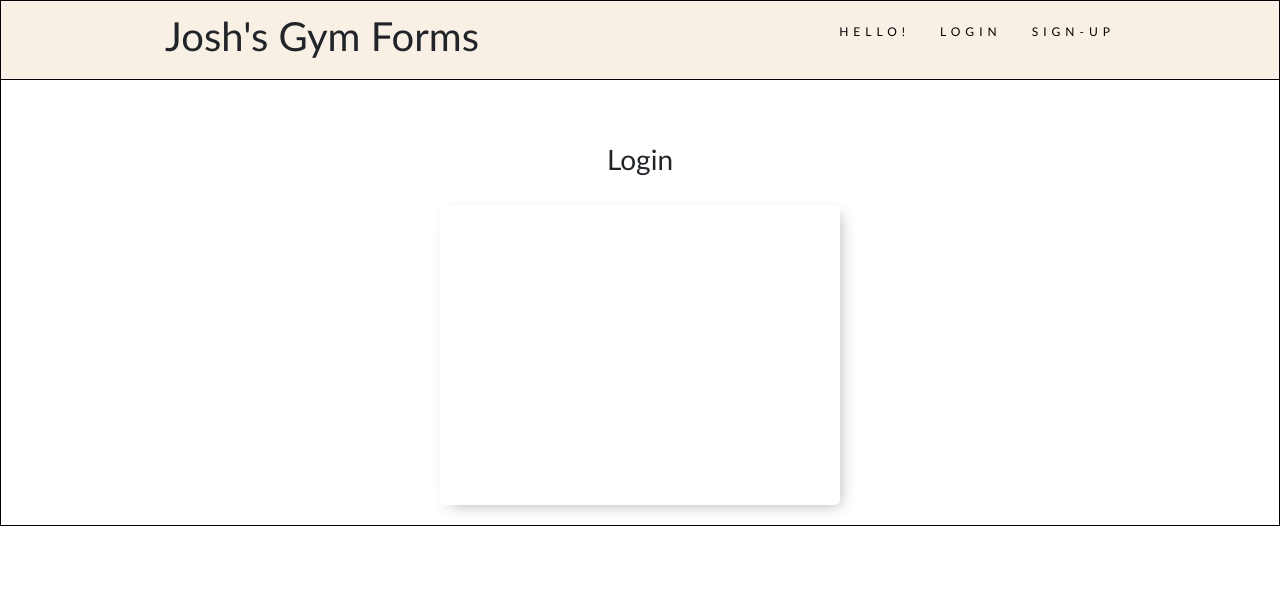
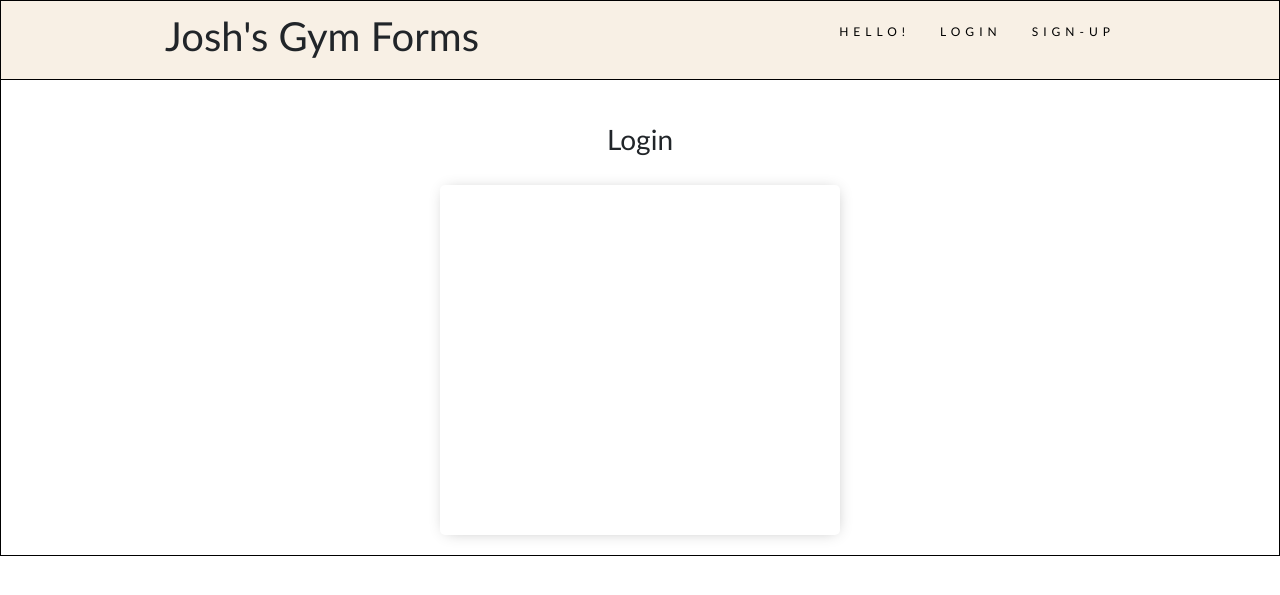
Before and after one commit to joshuaanyang/GymExercises, a Flask app: template templates/new-login.html in a window 1280 px wide. Shown: the top 595 px of the page. Run offline with Flask 2, Linux system fonts and the light colour scheme; the template is opened without the code that fills it, so the values that code supplies are empty; some libraries are stand-ins or nearby versions.

Commit message:
Login page

```diff
--- a/static/css/new-styles.css
+++ b/static/css/new-styles.css
@@ -140,19 +140,19 @@ border-left: 0;
 .login-text{
   padding: 20px;
   width: auto;
-  margin-top: 100px;
+  margin-top: 80px;
   text-align: center;
 }
 
 .box {
   max-width: 400px;
   padding: 50px;
-  height: 300px;
+  height: 350px;
   position: relative;
-  margin: 00px auto;
+  margin: auto;
   background: white;
   border-radius: 5px;
-  box-shadow: 5px 5px 15px -5px rgba(0, 0, 0, 0.3);
+  box-shadow: 1px 1px 15px -5px rgba(0, 0, 0, 0.3);
 }
 
 /* login box end */
```
